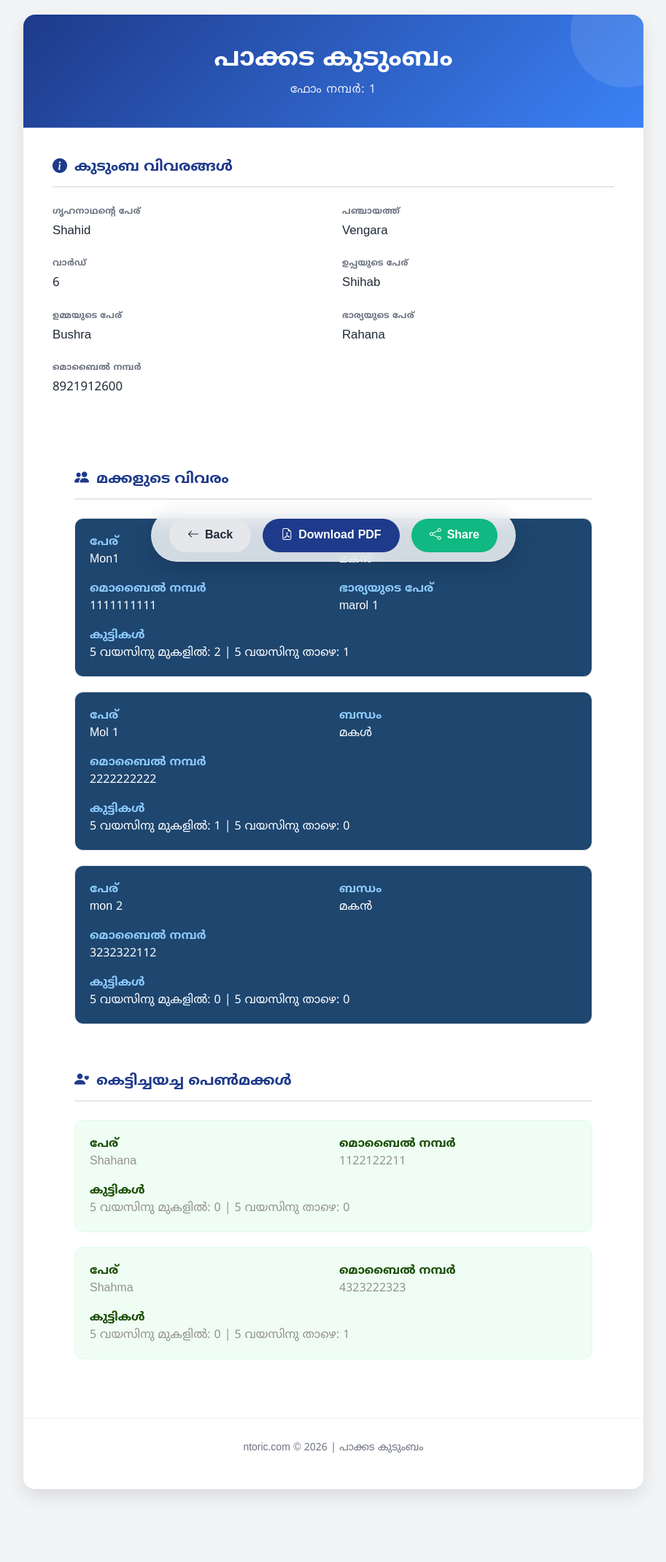
After one commit to ntoric/pakkada_data_collection, a Django app: page /1/export/preview/ in a window 1280 px wide. The commit adds this page. Shown: the whole page at 73% size, without its empty margins (183-1096 px from the left). Run offline with Django 4.2, Linux system fonts and the light colour scheme; a user stored in the database is signed in; data comes from the database, SQL or seed files in the repository; some libraries are stand-ins or nearby versions.

Commit message:
Export Update

```diff
--- a/family/static/js/form_dynamic.js
+++ b/family/static/js/form_dynamic.js
@@ -176,7 +176,7 @@
 
         wrapper.innerHTML = `
             <div class="d-flex align-items-center justify-content-between mb-3">
-                <span class="item-number">സഹോദരി ${sisterCount}</span>
+                <span class="item-number">കെട്ടിച്ചയച്ച പെൺമക്കൾ ${sisterCount}</span>
                 <button type="button" class="btn-remove" aria-label="Remove entry">
                     <i class="bi bi-trash3 me-1"></i>നീക്കം
                 </button>
@@ -185,7 +185,7 @@
 
                 <!-- സഹോദരിയുടെ പേര് -->
                 <div class="col-12 col-md-4">
-                    <label class="form-label">സහോദരിയുടെ പേര്</label>
+                    <label class="form-label">പേര്</label>
                     <input type="text" class="form-control" name="sister_name"
                            placeholder="സഹോദരി">
                 </div>
--- /dev/null
+++ b/family/templates/family/export_preview.html
@@ -0,0 +1,477 @@
+{% load family_filters %}
+<!DOCTYPE html>
+<html lang="ml">
+<head>
+    <meta charset="UTF-8">
+    <meta name="viewport" content="width=device-width, initial-scale=1.0">
+    <title>Export Preview - {{ family_name }}</title>
+    <!-- Bootstrap 5 -->
+    <link href="https://cdn.jsdelivr.net/npm/bootstrap@5.3.2/dist/css/bootstrap.min.css" rel="stylesheet">
+    <!-- Bootstrap Icons -->
+    <link href="https://cdn.jsdelivr.net/npm/bootstrap-icons@1.11.3/font/bootstrap-icons.min.css" rel="stylesheet">
+    <!-- Google Fonts -->
+    <link href="https://fonts.googleapis.com/css2?family=Noto+Sans+Malayalam:wght@400;500;600;700&family=Inter:wght@400;500;600;700&display=swap" rel="stylesheet" crossorigin="anonymous">
+    <link href="https://fonts.googleapis.com/css2?family=Noto+Sans+Malayalam:wght@400;600;700&display=swap" rel="stylesheet" crossorigin="anonymous">
+    <!-- html-to-image & jsPDF (Better support for Malayalam ligatures) -->
+    <script src="https://cdnjs.cloudflare.com/ajax/libs/html-to-image/1.11.11/html-to-image.min.js"></script>
+    <script src="https://cdnjs.cloudflare.com/ajax/libs/jspdf/2.5.1/jspdf.umd.min.js"></script>
+
+    <style>
+        :root {
+            --primary: #1e3a8a;
+            --primary-light: #3b82f6;
+            --secondary: #10b981;
+            --bg: #f3f4f6;
+            --card-bg: #ffffff;
+            --text-main: #1f2937;
+            --text-muted: #6b7280;
+            --accent: #f59e0b;
+        }
+
+        body {
+            font-family: 'Noto Sans Malayalam', sans-serif;
+            background-color: var(--bg);
+            color: var(--text-main);
+            padding: 20px 0 100px 0;
+        }
+
+        .export-container {
+            max-width: 850px;
+            margin: 0 auto;
+            background: var(--card-bg);
+            box-shadow: 0 10px 25px rgba(0,0,0,0.1);
+            border-radius: 16px;
+            overflow: hidden;
+            position: relative;
+        }
+
+        .export-section {
+            background: white;
+            padding-bottom: 20px;
+        }
+
+        #section-children, #section-sisters {
+            padding-left: 30px;
+            padding-right: 30px;
+        }
+
+        /* ── Header ── */
+        .export-header {
+            background: linear-gradient(135deg, var(--primary), var(--primary-light));
+            color: white;
+            padding: 40px;
+            text-align: center;
+            position: relative;
+        }
+        .export-header h1 {
+            font-weight: 800;
+            margin-bottom: 8px;
+            font-size: 2.25rem;
+        }
+        .export-header .form-no {
+            font-weight: 500;
+            opacity: 0.9;
+            font-size: 1rem;
+            letter-spacing: 0.05em;
+        }
+        .decorative-circle {
+            position: absolute;
+            width: 150px;
+            height: 150px;
+            background: rgba(255, 255, 255, 0.1);
+            border-radius: 50%;
+            top: -50px;
+            right: -50px;
+        }
+
+        /* ── Content ── */
+        .export-content {
+            padding: 40px;
+        }
+
+        .section-title {
+            font-size: 1.25rem;
+            font-weight: 700;
+            color: var(--primary);
+            border-bottom: 2px solid #e5e7eb;
+            padding-bottom: 10px;
+            margin-bottom: 25px;
+            display: flex;
+            align-items: center;
+            gap: 10px;
+        }
+
+        .info-grid {
+            display: grid;
+            grid-template-columns: repeat(2, 1fr);
+            gap: 24px;
+            margin-bottom: 40px;
+        }
+        .info-item {
+            display: flex;
+            flex-direction: column;
+        }
+        .info-label {
+            font-size: 0.75rem;
+            font-weight: 600;
+            text-transform: uppercase;
+            color: var(--text-muted);
+            margin-bottom: 4px;
+            letter-spacing: 0.025em;
+        }
+        .info-value {
+            font-size: 1.05rem;
+            font-weight: 500;
+            color: var(--text-main);
+        }
+
+        /* ── Members ── */
+        .member-card {
+            background: rgb(30 70 111);
+            border: 1px solid #e5e7eb;
+            border-radius: 12px;
+            padding: 20px;
+            margin-bottom: 20px;
+            display: grid;
+            grid-template-columns: 1fr 1fr;
+            gap: 16px;
+            color: white !important;
+        }
+        .member-card.sister {
+            background: #f0fdf4;
+            border-color: #dcfce7;
+        }
+        .member-full-width {
+            grid-column: span 2;
+        }
+        .info-label-white {
+            color: #8ecbff !important;
+            font-weight: 900;
+        }
+        .info-value-white {
+            color: white !important;
+        }
+
+        .info-label-green {
+            color: #164c00 !important;
+            font-weight: 900;
+        }
+        .info-value-green {
+            color: #929292 !important;
+        }
+
+        /* ── Footer ── */
+        .export-footer {
+            padding: 30px 40px;
+            border-top: 1px solid #f3f4f6;
+            text-align: center;
+            color: var(--text-muted);
+            font-size: 0.875rem;
+        }
+
+        /* ── Action Bar ── */
+        .action-bar {
+            position: fixed;
+            bottom: 30px;
+            left: 50%;
+            transform: translateX(-50%);
+            background: rgba(255, 255, 255, 0.8);
+            backdrop-filter: blur(12px);
+            padding: 12px 24px;
+            border-radius: 50px;
+            box-shadow: 0 10px 30px rgba(0,0,0,0.15);
+            display: flex;
+            gap: 16px;
+            z-index: 1000;
+            border: 1px solid rgba(255, 255, 255, 0.3);
+        }
+        .btn-action {
+            display: flex;
+            align-items: center;
+            gap: 8px;
+            font-weight: 600;
+            padding: 10px 24px;
+            border-radius: 30px;
+            transition: all 0.2s;
+        }
+        .btn-download {
+            background: var(--primary);
+            color: white;
+        }
+        .btn-download:hover {
+            background: var(--primary-light);
+            color: white;
+            transform: translateY(-2px);
+        }
+        .btn-share {
+            background: var(--secondary);
+            color: white;
+        }
+        .btn-share:hover {
+            background: #059669;
+            color: white;
+            transform: translateY(-2px);
+        }
+        .btn-back {
+            background: #e5e7eb;
+            color: var(--text-main);
+        }
+
+        @media print {
+            .action-bar { display: none; }
+            body { padding: 0; background: white; }
+            .export-container { box-shadow: none; width: 100%; border-radius: 0; }
+        }
+
+        @media (max-width: 768px) {
+            .info-grid { grid-template-columns: 1fr; }
+            .member-card { grid-template-columns: 1fr; }
+            .member-full-width { grid-column: span 1; }
+            .export-header { padding: 30px 20px; }
+            .export-content { padding: 25px 20px; }
+        }
+    </style>
+</head>
+<body>
+
+    <div class="container">
+        <div id="export-element" class="export-container">
+            <div class="export-section" id="section-basic">
+                <div class="export-header">
+                    <div class="decorative-circle"></div>
+                    <h1>പാക്കട കുടുംബം</h1>
+                    <div class="form-no">ഫോം നമ്പർ: {{ form_no }}</div>
+                </div>
+
+                <div class="export-content">
+                    <!-- Basic Info -->
+                    <div class="section-title">
+                        <i class="bi bi-info-circle-fill"></i> കുടുംബ വിവരങ്ങൾ
+                    </div>
+                    <div class="info-grid">
+                        <div class="info-item">
+                            <div class="info-label">ഗൃഹനാഥന്റെ പേര്</div>
+                            <div class="info-value">{{ family.family_json|get_value:"ഗൃഹനാഥന്റെ പേര്" }}</div>
+                        </div>
+                        <div class="info-item">
+                            <div class="info-label">പഞ്ചായത്ത്</div>
+                            <div class="info-value">{{ family.family_json|get_value:"പഞ്ചായത്ത്" }}</div>
+                        </div>
+                        <div class="info-item">
+                            <div class="info-label">വാർഡ്</div>
+                            <div class="info-value">{{ family.family_json|get_value:"വാർഡ്" }}</div>
+                        </div>
+                        <div class="info-item">
+                            <div class="info-label">ഉപ്പയുടെ പേര്</div>
+                            <div class="info-value">{{ family.family_json|get_value:"ഉപ്പയുടെ പേര്"|default:"-" }}</div>
+                        </div>
+                        <div class="info-item">
+                            <div class="info-label">ഉമ്മയുടെ പേര്</div>
+                            <div class="info-value">{{ family.family_json|get_value:"ഉമ്മയുടെ പേര്"|default:"-" }}</div>
+                        </div>
+                        <div class="info-item">
+                            <div class="info-label">ഭാര്യയുടെ പേര്</div>
+                            <div class="info-value">{{ family.family_json|get_value:"ഭാര്യയുടെ പേര്"|default:"-" }}</div>
+                        </div>
+                        <div class="info-item">
+                            <div class="info-label">മൊബൈൽ നമ്പർ</div>
+                            <div class="info-value">{{ family.family_json|get_value:"മൊബൈൽ നമ്പർ" }}</div>
+                        </div>
+                        {% if family.family_json|get_value:"മൊബൈൽ നമ്പർ 2" %}
+                        <div class="info-item">
+                            <div class="info-label">മൊബൈൽ നമ്പർ 2</div>
+                            <div class="info-value">{{ family.family_json|get_value:"മൊബൈൽ നമ്പർ 2" }}</div>
+                        </div>
+                        {% endif %}
+                    </div>
+                </div>
+            </div>
+
+            <div class="export-content pt-0">
+                <!-- Children -->
+                {% if family.family_json|get_value:"മക്കളുടെ വിവരം" %}
+                <div class="export-section" id="section-children">
+                    <div class="section-title">
+                        <i class="bi bi-people-fill"></i> മക്കളുടെ വിവരം
+                    </div>
+                    {% for child in family.family_json|get_value:"മക്കളുടെ വിവരം" %}
+                    <div class="member-card">
+                        <div class="info-item">
+                            <div class="info-label-white">പേര്</div>
+                            <div class="info-value-white">{{ child|get_value:"പേര്" }}</div>
+                        </div>
+                        <div class="info-item">
+                            <div class="info-label-white">ബന്ധം</div>
+                            <div class="info-value-white">{{ child|get_value:"ബന്ധം" }}</div>
+                        </div>
+                        {% if child|get_value:"മൊബൈൽ നമ്പർ" %}
+                        <div class="info-item">
+                            <div class="info-label-white">മൊബൈൽ നമ്പർ</div>
+                            <div class="info-value-white">{{ child|get_value:"മൊബൈൽ നമ്പർ" }}</div>
+                        </div>
+                        {% endif %}
+                        {% if child|get_value:"മൊബൈൽ നമ്പർ 2" %}
+                        <div class="info-item">
+                            <div class="info-label-white">മൊബൈൽ നമ്പർ 2</div>
+                            <div class="info-value-white">{{ child|get_value:"മൊബൈൽ നമ്പർ 2" }}</div>
+                        </div>
+                        {% endif %}
+                        {% if child|get_value:"ഭാര്യയുടെ പേര്" %}
+                        <div class="info-item">
+                            <div class="info-label-white">ഭാര്യയുടെ പേര്</div>
+                            <div class="info-value-white">{{ child|get_value:"ഭാര്യയുടെ പേര്" }}</div>
+                        </div>
+                        {% endif %}
+                        <div class="info-item member-full-width">
+                            <div class="info-label-white">കുട്ടികൾ</div>
+                            <div class="info-value-white">
+                                5 വയസിനു മുകളിൽ: {{ child|get_value:"കുട്ടികൾ"|get_value:"5 വയസിനു മുകളിൽ"|default:0 }} |
+                                5 വയസിനു താഴെ: {{ child|get_value:"കുട്ടികൾ"|get_value:"5 വയസിനു താഴെ"|default:0 }}
+                            </div>
+                        </div>
+                    </div>
+                    {% endfor %}
+                </div>
+                {% endif %}
+
+                <!-- Sisters -->
+                {% if family.family_json|get_value:"സഹോദരിമാരുടെ വിവരങ്ങൾ" %}
+                <div class="export-section" id="section-sisters">
+                    <div class="section-title mt-4">
+                        <i class="bi bi-person-heart"></i> കെട്ടിച്ചയച്ച പെൺമക്കൾ
+                    </div>
+                    {% for sister in family.family_json|get_value:"സഹോദരിമാരുടെ വിവരങ്ങൾ" %}
+                    <div class="member-card sister">
+                        <div class="info-item">
+                            <div class="info-label-green">പേര്</div>
+                            <div class="info-value-green">{{ sister|get_value:"സഹോദരിയുടെ പേര്" }}</div>
+                        </div>
+                        <div class="info-item">
+                            <div class="info-label-green">മൊബൈൽ നമ്പർ</div>
+                            <div class="info-value-green">{{ sister|get_value:"മൊബൈൽ നമ്പർ"|default:"-" }}</div>
+                        </div>
+                        {% if sister|get_value:"മൊബൈൽ നമ്പർ 2" %}
+                        <div class="info-item">
+                            <div class="info-label-green">മൊബൈൽ നമ്പർ 2</div>
+                            <div class="info-value-green">{{ sister|get_value:"മൊബൈൽ നമ്പർ 2" }}</div>
+                        </div>
+                        {% endif %}
+                        <div class="info-item member-full-width">
+                            <div class="info-label-green">കുട്ടികൾ</div>
+                            <div class="info-value-green">
+                                5 വയസിനു മുകളിൽ: {{ sister|get_value:"കുട്ടികൾ"|get_value:"5 വയസിനു മുകളിൽ"|default:0 }} |
+                                5 വയസിനു താഴെ: {{ sister|get_value:"കുട്ടികൾ"|get_value:"5 വയസിനു താഴെ"|default:0 }}
+                            </div>
+                        </div>
+                    </div>
+                    {% endfor %}
+                </div>
+                {% endif %}
+            </div>
+
+            <div class="export-footer">
+                <p>ntoric.com &copy; 2026 | പാക്കട കുടുംബം</p>
+            </div>
+        </div>
+    </div>
+
+    <!-- Floating Action Bar -->
+    <div class="action-bar d-print-none">
+        <a href="{% url 'family:detail' family.pk %}" class="btn btn-action btn-back">
+            <i class="bi bi-arrow-left"></i> Back
+        </a>
+        <button id="download-btn" class="btn btn-action btn-download">
+            <i class="bi bi-file-earmark-pdf"></i> Download PDF
+        </button>
+        <button id="share-btn" class="btn btn-action btn-share">
+            <i class="bi bi-share"></i> Share
+        </button>
+    </div>
+
+    <script>
+        const element = document.getElementById('export-element');
+        const familyName = "{{ family_name|escapejs }}";
+        const filename = `family_${familyName}_${new Date().getTime()}.pdf`;
+
+        async function handleExport(action) {
+            const btn = document.getElementById(action === 'download' ? 'download-btn' : 'share-btn');
+            const originalText = btn.innerHTML;
+
+            try {
+                btn.innerHTML = `<span class="spinner-border spinner-border-sm" role="status" aria-hidden="true"></span> ${action === 'download' ? 'Generating...' : 'Preparing...'}`;
+                btn.disabled = true;
+
+                await document.fonts.ready;
+                await new Promise(resolve => setTimeout(resolve, 500));
+
+                const { jsPDF } = window.jspdf;
+                const pdf = new jsPDF('p', 'mm', 'a4');
+                const sections = document.querySelectorAll('.export-section');
+
+                for (let i = 0; i < sections.length; i++) {
+                    const section = sections[i];
+
+                    // Convert each section to image
+                    const dataUrl = await htmlToImage.toPng(section, {
+                        quality: 1,
+                        pixelRatio: 2,
+                        backgroundColor: '#ffffff'
+                    });
+
+                    if (i > 0) pdf.addPage();
+
+                    const imgProps = pdf.getImageProperties(dataUrl);
+                    const pageWidth = pdf.internal.pageSize.getWidth();
+                    const pageHeight = pdf.internal.pageSize.getHeight();
+
+                    const margin = 2; // Mimimal margin
+                    const maxW = pageWidth - (margin * 2);
+                    const maxH = pageHeight - (margin * 2);
+
+                    let imgW = maxW;
+                    let imgH = (imgProps.height * imgW) / imgProps.width;
+
+                    // If the section itself is taller than a page, scale it down
+                    // (though sections should ideally fit on one page)
+                    if (imgH > maxH) {
+                        imgH = maxH;
+                        imgW = (imgProps.width * imgH) / imgProps.height;
+                    }
+
+                    const x = (pageWidth - imgW) / 2;
+                    const y = margin;
+
+                    pdf.addImage(dataUrl, 'PNG', x, y, imgW, imgH);
+                }
+
+                if (action === 'download') {
+                    pdf.save(filename);
+                } else {
+                    const pdfBlob = pdf.output('blob');
+                    const file = new File([pdfBlob], filename, { type: 'application/pdf' });
+
+                    if (navigator.canShare && navigator.canShare({ files: [file] })) {
+                        await navigator.share({
+                            files: [file],
+                            title: `പാക്കട കുടുംബം: ${familyName}`,
+                            text: `കുടുംബ വിവരങ്ങൾ: ${familyName}`
+                        });
+                    } else {
+                        alert('Sharing not supported on this browser. Downloading instead.');
+                        pdf.save(filename);
+                    }
+                }
+            } catch (error) {
+                console.error('Export error:', error);
+                alert('Export failed. Please try again.');
+            } finally {
+                btn.innerHTML = originalText;
+                btn.disabled = false;
+            }
+        }
+
+        document.getElementById('download-btn').addEventListener('click', () => handleExport('download'));
+        document.getElementById('share-btn').addEventListener('click', () => handleExport('share'));
+    </script>
+</body>
+</html>
--- a/family/templates/family/form.html
+++ b/family/templates/family/form.html
@@ -159,9 +159,9 @@
     ════════════════════════════════════════════════ -->
     <div class="card section-card mb-4">
         <div class="card-header d-flex align-items-center justify-content-between">
-            <span><i class="bi bi-person-hearts me-2"></i>സഹോദരിമാരുടെ വിവരങ്ങൾ</span>
+            <span><i class="bi bi-person-hearts me-2"></i>കെട്ടിച്ചയച്ച പെൺമക്കൾ</span>
             <button type="button" class="btn btn-light btn-sm" id="addSisterBtn">
-                <i class="bi bi-plus-circle me-1"></i>Add Sister
+                <i class="bi bi-plus-circle me-1"></i>Add Married Daughter
             </button>
         </div>
         <div class="card-body">
@@ -170,7 +170,7 @@
             </div>
             <p class="text-muted small mb-0" id="sisterEmptyMsg">
                 <i class="bi bi-info-circle me-1"></i>
-                "Add Sister" ക്ലിക്ക് ചെയ്ത് സഹോദരിമാരെ ചേർക്കുക.
+                "Add Married Daughter" ക്ലിക്ക് ചെയ്ത് കെട്ടിച്ചയച്ച പെൺമക്കൾ ചേർക്കുക.
             </p>
         </div>
     </div>
--- a/family/urls.py
+++ b/family/urls.py
@@ -17,6 +17,7 @@ urlpatterns = [
     path('<int:pk>/export/json/', views.ExportSingleJSON.as_view(), name='export_json'),
     path('<int:pk>/export/csv/', views.ExportSingleCSV.as_view(), name='export_csv'),
     path('<int:pk>/export/poster/', views.ExportPoster.as_view(), name='export_poster'),
+    path('<int:pk>/export/preview/', views.ExportPreview.as_view(), name='export_preview'),
 
     # Delete
     path('<int:pk>/delete/', views.FamilyDeleteView.as_view(), name='delete'),
--- a/family/views.py
+++ b/family/views.py
@@ -391,6 +391,20 @@ class ExportPoster(LoginRequiredMixin, View):
         return response
 
 
+class ExportPreview(LoginRequiredMixin, DetailView):
+    """HTML preview for family data with export options."""
+    model = Family
+    template_name = 'family/export_preview.html'
+    context_object_name = 'family'
+
+    def get_context_data(self, **kwargs):
+        context = super().get_context_data(**kwargs)
+        data = self.object.family_json
+        context['family_name'] = data.get('ഗൃഹനാഥന്റെ പേര്', 'Unknown')
+        context['form_no'] = data.get('ഫോം നമ്പർ', '')
+        return context
+
+
 class FamilyDeleteView(LoginRequiredMixin, View):
     """Delete a family record (POST only). Confirms via modal in the template."""
 
```
Also changed, not shown: family/templates/family/detail.html (+7 -2 lines), family/templates/family/list.html (+8 -0 lines).
